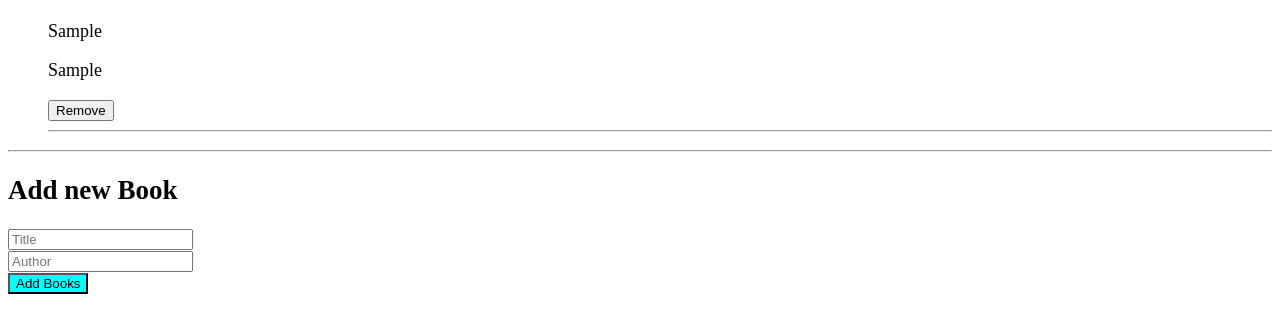
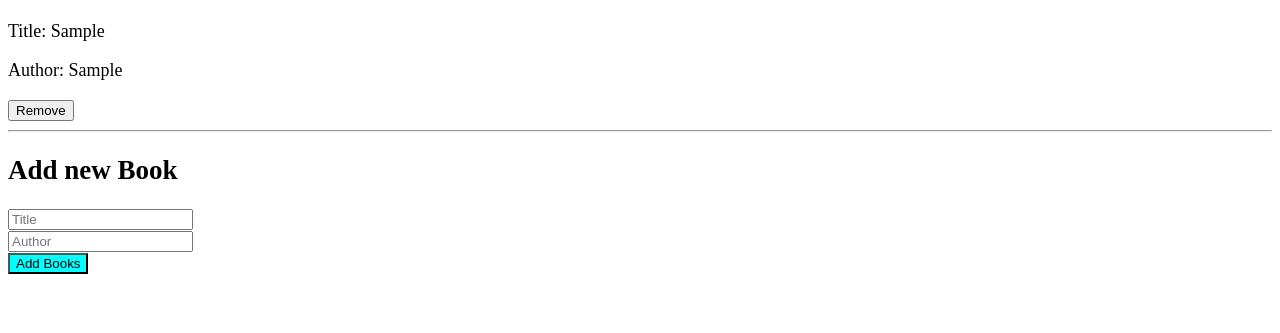
Before and after one commit to Aqurds/mv-bl, a plain HTML site: page index.html in a window 1280 px wide. Both pictures are taken after typing "Sample", "Sample" into the empty fields and a click on the button "Add Books". Shown: the part 69-402 px from the top of the page. Drawn offline with Linux system fonts and the light colour scheme.

Commit message:
Add new changes to js file

```diff
--- a/assets/js/main.js
+++ b/assets/js/main.js
@@ -1,59 +1,69 @@
-if (localStorage.getItem('Added Books') === null) {
-  localStorage.setItem('Added Books', JSON.stringify([]));
+// Check if there are any books in localStorage, and if not, initialize an empty array
+const bookCollection = JSON.parse(localStorage.getItem('bookCollection')) || [];
+
+// Function to display books in the page
+function displayBooks() {
+  const bookList = document.querySelector('.container-section');
+  bookList.innerHTML = '';
+
+  bookCollection.forEach((book, index) => {
+    const bookItem = document.createElement('div');
+    bookItem.classList.add('book-item');
+
+    const titlePara = document.createElement('p');
+    titlePara.textContent = `Title: ${book.title}`;
+
+    const authorPara = document.createElement('p');
+    authorPara.textContent = `Author: ${book.author}`;
+
+    const removeButton = document.createElement('button');
+    removeButton.textContent = 'Remove';
+    removeButton.addEventListener('click', () => {
+      removeBook(index);
+    });
+
+    bookItem.appendChild(titlePara);
+    bookItem.appendChild(authorPara);
+    bookItem.appendChild(removeButton);
+    bookList.appendChild(bookItem);
+  });
 }
 
-const storeData = JSON.parse(localStorage.getItem('Added Books'));
-
-function updateData() {
-  localStorage.setItem('Added Books', JSON.stringify(storeData));
-}
-
-function createBooks(arr) {
-  let books = '';
-  for (let i = 0; i < arr.length; i += 1) {
-    books += `
-      <p>${arr[i].title}</p>
-      <p>${arr[i].author}</p>
-      <button onclick="removeBook(${i})">Remove</button>
-      <hr/>
-    `;
-  }
-  return books;
-}
-
-function displayBooks() {
-  const listOfBooks = document.querySelector('.container-section');
-  listOfBooks.innerHTML = `
-    <ul class="book-ul">
-      ${createBooks(storeData)}
-    </ul>
-  `;
-}
-
-function addNewData(bookTitle, bookAuthor) {
+// Function to add a new book to the collection
+function addBook(title, author) {
   const book = {
-    title: bookTitle,
-    author: bookAuthor,
+    title,
+    author
   };
-  storeData.push(book);
+  bookCollection.push(book);
   updateData();
   displayBooks();
 }
 
+// Function to remove a book from the collection
+function removeBook(index) {
+  bookCollection.splice(index, 1);
+  updateData();
+  displayBooks();
+}
+
+// Function to update the data in localStorage
+function updateData() {
+  localStorage.setItem('bookCollection', JSON.stringify(bookCollection));
+}
+
+// Add event listener to the form
 const form = document.querySelector('#book-form');
 form.addEventListener('submit', (e) => {
   e.preventDefault();
   const titleInput = document.querySelector('.book-title');
   const authorInput = document.querySelector('.book-author');
-  addNewData(titleInput.value, authorInput.value);
+  addBook(titleInput.value, authorInput.value);
   titleInput.value = '';
   authorInput.value = '';
 });
 
-function removeBook(i) {
-  storeData.splice(i, 1);
-  updateData();
+// Display the existing books on page load
+document.addEventListener('DOMContentLoaded', () => {
   displayBooks();
-}
-
-window.onload = displayBooks;
+});
```
Also changed, not shown: index.html (line endings or trailing spaces).
